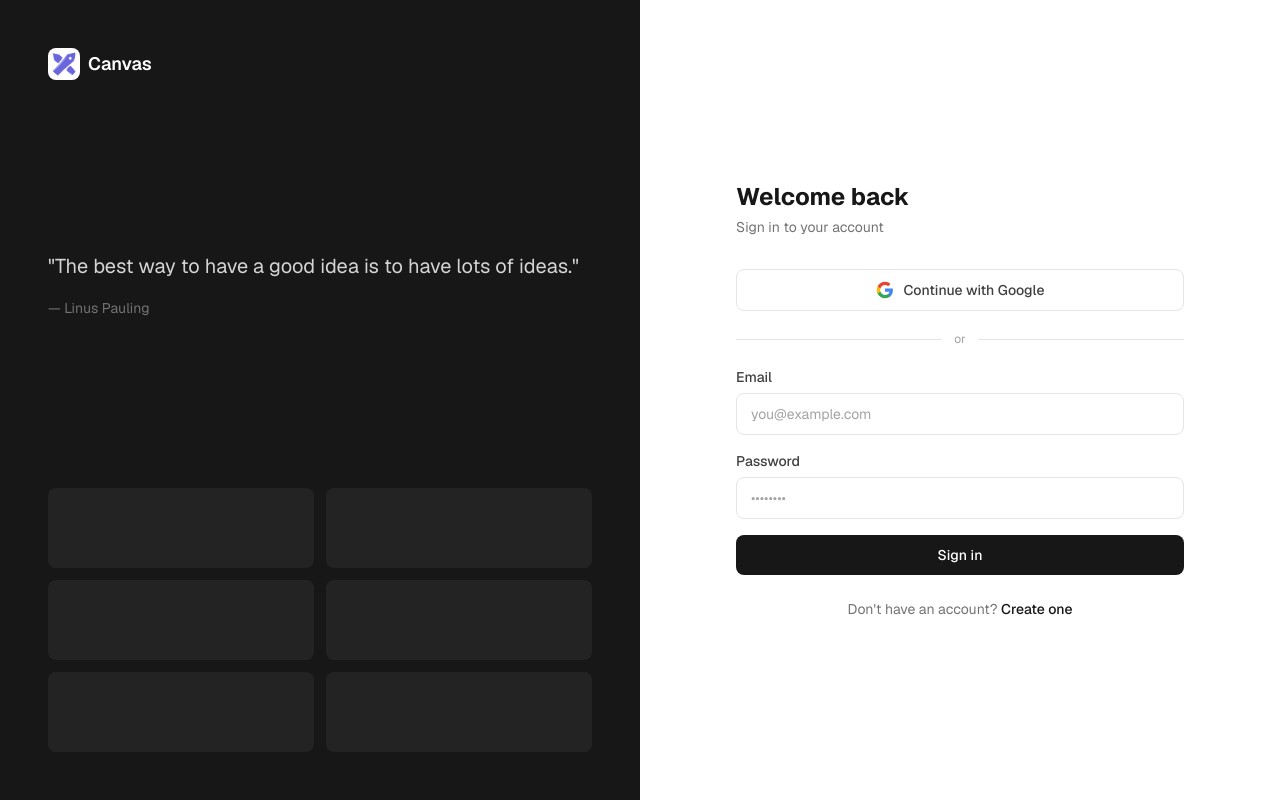
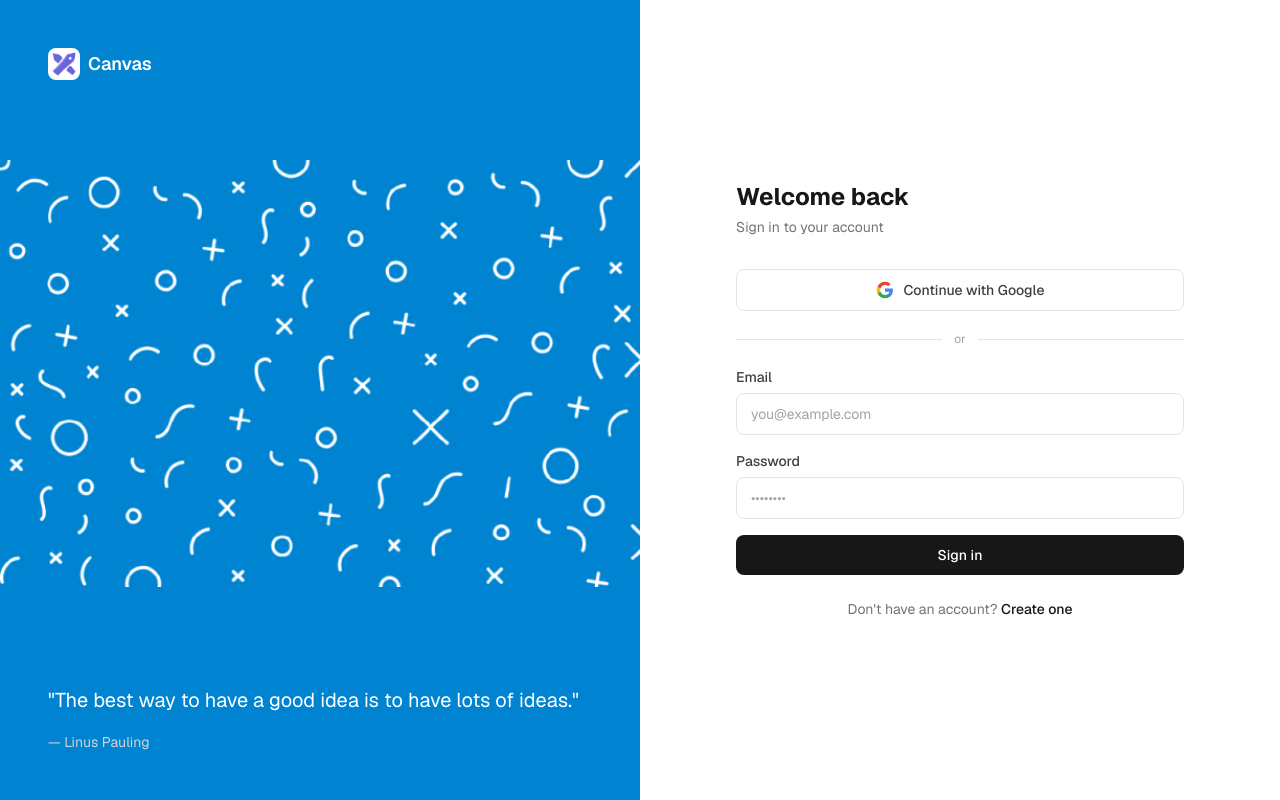
Before and after one commit to rizkiandrianto/excalidraw, a Next.js app: page /login in a window 1280 px wide. Built offline with nearby package versions, Linux system fonts and the light colour scheme.

Commit message:
Change auth layout bg

```diff
--- a/src/app/(auth)/layout.tsx
+++ b/src/app/(auth)/layout.tsx
@@ -1,7 +1,8 @@
 export default function AuthLayout({ children }: { children: React.ReactNode }) {
   return (
     <div className="min-h-screen flex">
-      <div className="hidden lg:flex lg:w-1/2 bg-neutral-900 flex-col justify-between p-12">
+      <div className="hidden lg:flex lg:w-1/2 bg-sky-600 flex-col justify-between p-12 relative">
+        <img src="/auth_bg.png" alt="auth bg" className="absolute w-[50vw] top-1/5 brightness-0 invert left-0" />
         <div className="flex items-center gap-2">
           <div className="w-8 h-8 rounded-lg overflow-hidden">
             <img src="/favicon.png" alt="Logo" className="w-full h-full object-cover" />
@@ -10,16 +11,10 @@ export default function AuthLayout({ children }: { children: React.ReactNode })
         </div>
 
         <div>
-          <blockquote className="text-neutral-300 text-xl leading-relaxed">
+          <blockquote className="text-white text-xl leading-relaxed">
             "The best way to have a good idea is to have lots of ideas."
           </blockquote>
-          <p className="text-neutral-500 mt-4 text-sm">— Linus Pauling</p>
-        </div>
-
-        <div className="grid grid-cols-2 gap-3 opacity-30">
-          {Array.from({ length: 6 }).map((_, i) => (
-            <div key={i} className="h-20 rounded-lg bg-neutral-700" />
-          ))}
+          <p className="text-neutral-300 mt-4 text-sm">— Linus Pauling</p>
         </div>
       </div>
 
```
Also changed, not shown: public/auth_bg.png (added).
